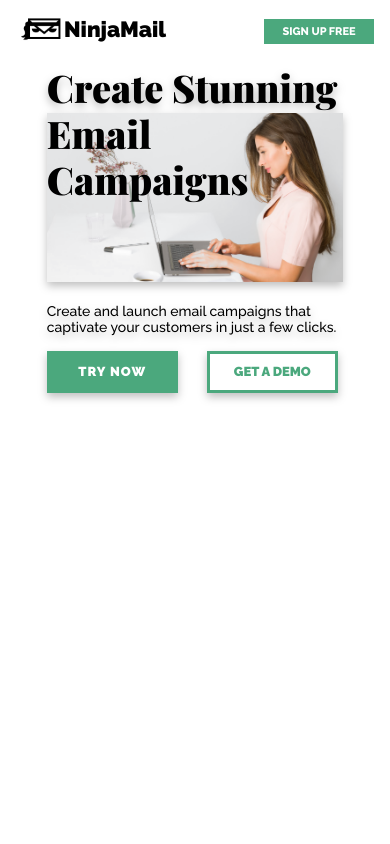
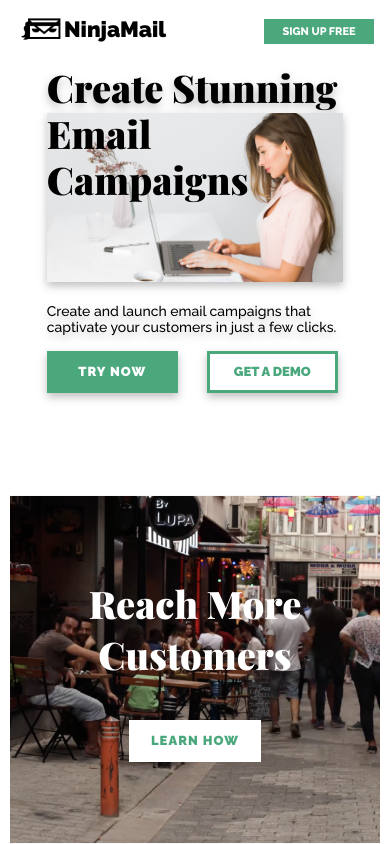
Before and after one commit to matheuspedrosoo/ninjamail, a Next.js app: page / in a window 390 px wide. Built offline with nearby package versions, Linux system fonts and the light colour scheme.

Commit message:
feat:102 created section video

```diff
--- a/src/components/Button/styles.module.scss
+++ b/src/components/Button/styles.module.scss
@@ -22,3 +22,13 @@
     height: 25px;
   }
 }
+@media screen and (max-width: 320px) {
+  .container {
+    margin: 0 auto;
+  }
+
+  .styleButton {
+    min-width: 65px;
+    height: 21px;
+  }
+}
--- a/src/components/Header/index.tsx
+++ b/src/components/Header/index.tsx
@@ -25,7 +25,11 @@ export function Header() {
               <a href="#">Partners</a>
             </li>
             <li>
-              <Button href="#" title="SIGN UP FREE" />
+              <Button
+                href="#"
+                title="SIGN UP FREE"
+                classNameStyle={styles.button}
+              />
             </li>
           </ul>
         </div>
--- a/src/components/Header/styles.module.scss
+++ b/src/components/Header/styles.module.scss
@@ -11,6 +11,31 @@
 @mixin center {
   display: flex;
   align-items: center;
+}
+
+@mixin style_button {
+  width: 168px;
+  height: 41px;
+  font-family: "Raleway", sans-serif;
+  font-style: normal;
+  font-weight: 800;
+  font-size: 17px;
+  line-height: 20px;
+  text-align: center;
+  letter-spacing: 1.275px;
+  color: #ffffff;
+
+  @media (max-width: 1024px) {
+    width: 110px;
+    height: 25px;
+    font-size: 11px;
+    line-height: 13px;
+  }
+
+  @media (max-width: 600px) {
+    width: 110px;
+    height: 25px;
+  }
 }
 
 .header {
@@ -124,3 +149,18 @@
     }
   }
 }
+
+@media screen and (max-width: 320px) {
+  .navMenu {
+    ul {
+      li {
+        &:last-child {
+          .button {
+            width: 110px;
+            height: 25px;
+          }
+        }
+      }
+    }
+  }
+}
--- /dev/null
+++ b/src/components/SectionVideo/index.tsx
@@ -0,0 +1,13 @@
+import { Button } from "../Button";
+import styles from "./styles.module.scss";
+
+export function SectionVideo() {
+  return (
+    <div className={styles.container}>
+      <div className={styles.content}>
+        <h1>Reach More Customers</h1>
+        <Button title="LEARN HOW" href="#" classNameStyle={styles.button} />
+      </div>
+    </div>
+  );
+}
--- /dev/null
+++ b/src/components/SectionVideo/styles.module.scss
@@ -0,0 +1,126 @@
+@mixin center {
+  display: flex;
+  align-items: center;
+  justify-content: center;
+}
+
+@mixin style_font_h1 {
+  font-family: "Playfair Display", sans-serif;
+  font-style: normal;
+  font-weight: 900;
+  font-size: 60px;
+  line-height: 80px;
+  color: #ffffff;
+}
+
+@mixin style_button {
+  width: 200px;
+  height: 65px;
+  background: #ffffff;
+  font-family: "Raleway", sans-serif;
+  font-style: normal;
+  font-weight: 900;
+  font-size: 21px;
+  line-height: 25px;
+  text-align: center;
+  letter-spacing: 1.05px;
+  color: #4ba87d;
+}
+
+.container {
+  max-width: 1440px;
+  width: 100%;
+  height: 744px;
+  margin: 70px auto;
+  background: #f7f7f7;
+  background-image: url("/sectionVideo/img_background.png");
+  background-repeat: no-repeat;
+  background-position: 0px -170px;
+  @include center;
+}
+
+.content {
+  max-width: 944px;
+  width: 100%;
+  height: 531px;
+  background-image: url("/sectionVideo/img_video.png");
+  background-repeat: no-repeat;
+  background-size: cover;
+  @include center;
+  flex-direction: column;
+  gap: 80px;
+
+  h1 {
+    @include style_font_h1;
+  }
+
+  .button {
+    @include style_button;
+  }
+}
+
+@media screen and (max-width: 1024px) {
+  .container {
+    height: 487px;
+    background-size: 488.32px 488.32px;
+    background-position: -20px -69px;
+  }
+
+  .content {
+    max-width: 616px;
+    height: 347px;
+
+    h1 {
+      font-size: 38px;
+      line-height: 51px;
+    }
+
+    .button {
+      width: 132px;
+      height: 42px;
+      font-size: 13px;
+      line-height: 15px;
+    }
+  }
+}
+
+@media screen and (max-width: 620px) {
+  .container {
+    width: 95%;
+    height: 349px;
+    background-position: center center;
+  }
+  .content {
+    gap: 40px;
+
+    h1 {
+      text-align: center;
+    }
+  }
+}
+
+@media screen and (max-width: 320px) {
+  .container {
+    margin: 0 auto;
+    width: 100%;
+    height: 237px;
+    background-size: 349.45px 349.45px;
+  }
+  .content {
+    max-width: 304px;
+    height: 171px;
+    gap: 20px;
+
+    h1 {
+      font-size: 22px;
+      line-height: 29px;
+    }
+
+    .button {
+      width: 65px;
+      height: 21px;
+      font-size: 6px;
+      line-height: 7px;
+    }
+  }
+}
--- a/src/components/index.ts
+++ b/src/components/index.ts
@@ -1,2 +1,3 @@
 export { Header } from "./Header";
 export { CreateStunning } from "./CreateStunning";
+export { SectionVideo } from "./SectionVideo";
--- a/src/pages/index.tsx
+++ b/src/pages/index.tsx
@@ -1,11 +1,12 @@
 import type { NextPage } from "next";
-import { Header, CreateStunning } from "../components";
+import { Header, CreateStunning, SectionVideo } from "../components";
 
 const Home: NextPage = () => {
   return (
     <>
       <Header />
       <CreateStunning />
+      <SectionVideo />
     </>
   );
 };
```
Also changed, not shown: public/sectionVideo/img_background.png (added), public/sectionVideo/img_video.png (added).
